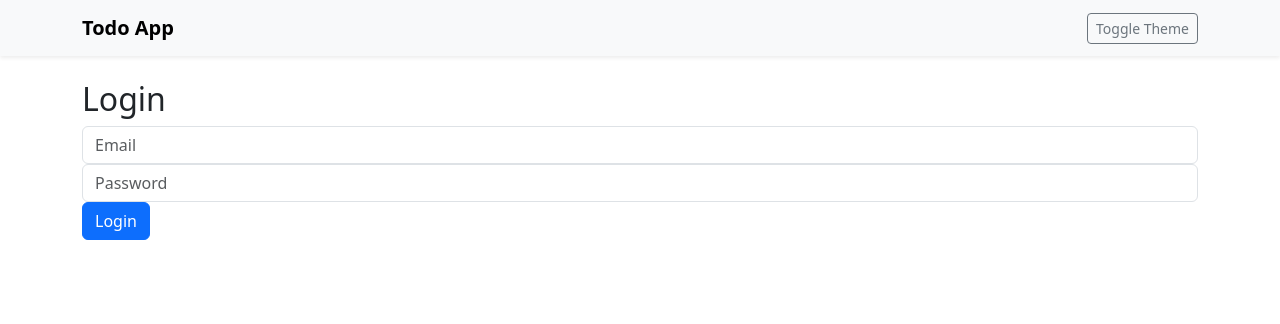
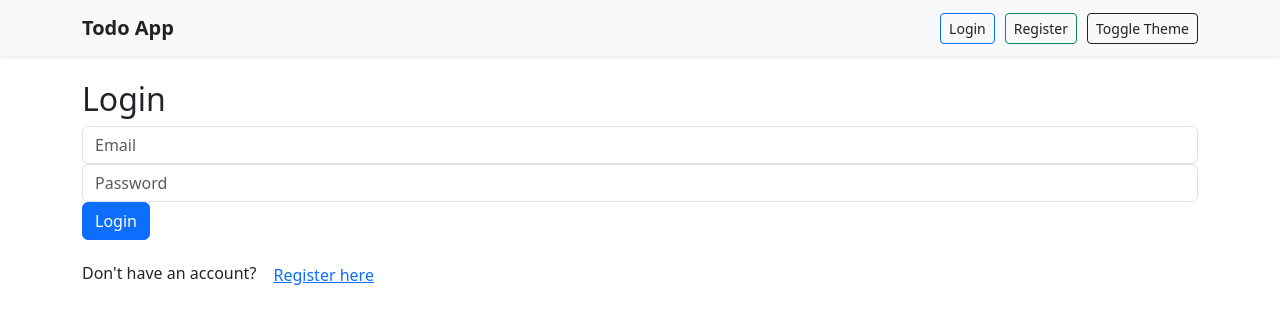
Before and after one commit to Diana09877/Todo_project, a Django app: page /login/ in a window 1280 px wide. Shown: the top 324 px of the page. Run offline with Django 4.2, Linux system fonts and the light colour scheme.

Commit message:
add theme toogle with persistence, UI improvements and fix tasks route

```diff
--- a/templates/base.html
+++ b/templates/base.html
@@ -2,27 +2,72 @@
 <html lang="en" data-bs-theme="light">
 <head>
   <meta charset="UTF-8">
-  <title>Todo App</title>
+  <title>{% block title %}Todo App{% endblock %}</title>
+  <meta name="viewport" content="width=device-width, initial-scale=1">
+
   <link href="https://cdn.jsdelivr.net/npm/bootstrap@5.3.3/dist/css/bootstrap.min.css" rel="stylesheet">
   <link href="https://cdnjs.cloudflare.com/ajax/libs/animate.css/4.1.1/animate.min.css" rel="stylesheet">
+
+  <style>
+    :root[data-bs-theme="light"] .navbar-custom {
+      background-color: #f8f9fa;
+      color: #222;
+    }
+
+    :root[data-bs-theme="dark"] .navbar-custom {
+      background-color: #1a1a1a;
+      color: #eee;
+    }
+
+    .navbar-custom .navbar-brand,
+    .navbar-custom .nav-link,
+    .navbar-custom .btn {
+      color: inherit !important;
+    }
+
+    .navbar-custom .btn-outline-secondary {
+      border-color: currentColor;
+    }
+  </style>
+
   <script>
+    document.addEventListener("DOMContentLoaded", function () {
+      const savedTheme = localStorage.getItem("theme");
+      if (savedTheme) {
+        document.documentElement.setAttribute("data-bs-theme", savedTheme);
+      }
+    });
+
     function toggleTheme() {
       const html = document.documentElement;
       const current = html.getAttribute('data-bs-theme');
-      html.setAttribute('data-bs-theme', current === 'light' ? 'dark' : 'light');
+      const next = current === 'light' ? 'dark' : 'light';
+      html.setAttribute('data-bs-theme', next);
+      localStorage.setItem("theme", next);
     }
   </script>
 </head>
 <body class="bg-body text-body">
 
-<nav class="navbar navbar-expand-lg bg-light shadow-sm mb-4">
+<nav class="navbar navbar-expand-lg shadow-sm mb-4 navbar-custom">
   <div class="container">
     <a class="navbar-brand fw-bold" href="/">Todo App</a>
-    <button onclick="toggleTheme()" class="btn btn-sm btn-outline-secondary ms-auto">Toggle Theme</button>
+
+    <div class="ms-auto d-flex align-items-center" style="gap: 10px;">
+      {% if request.user.is_authenticated %}
+        <a href="{% url 'task_list' %}" class="btn btn-sm btn-outline-primary">My Tasks</a>
+        <a href="{% url 'logout' %}" class="btn btn-sm btn-outline-danger">Logout</a>
+      {% else %}
+        <a href="{% url 'login' %}" class="btn btn-sm btn-outline-primary">Login</a>
+        <a href="{% url 'register' %}" class="btn btn-sm btn-outline-success">Register</a>
+      {% endif %}
+      <button onclick="toggleTheme()" class="btn btn-sm btn-outline-secondary">Toggle Theme</button>
+    </div>
   </div>
 </nav>
 
-<main class="container">
+<!-- MAIN CONTENT -->
+<main class="container mb-5">
   {% if messages %}
     {% for message in messages %}
       <div class="alert alert-warning alert-dismissible fade show" role="alert">
@@ -35,6 +80,7 @@
   {% block content %}{% endblock %}
 </main>
 
+<!-- Bootstrap JS -->
 <script src="https://cdn.jsdelivr.net/npm/bootstrap@5.3.3/dist/js/bootstrap.bundle.min.js"></script>
 </body>
 </html>
--- a/templates/login.html
+++ b/templates/login.html
@@ -1,5 +1,6 @@
 {% extends 'base.html' %}
 {% block title %}Login{% endblock %}
+
 {% block content %}
 <h2>Login</h2>
 <form method="post">
@@ -12,4 +13,10 @@
     </div>
     <button type="submit" class="btn btn-primary">Login</button>
 </form>
+
+<!-- Link to registration page -->
+<p class="mt-3">
+    Don't have an account?
+    <a href="{% url 'register' %}" class="btn btn-link">Register here</a>
+</p>
 {% endblock %}
--- a/users/views.py
+++ b/users/views.py
@@ -50,7 +50,7 @@ def login_view(request):
             return redirect('task_list')
         else:
             messages.error(request, 'Invalid email or password')
-            return redirect('login')
+            return redirect('register')
 
     return render(request, 'login.html')
 
```
Also changed, not shown: tasks/views.py (+6 -32 lines), db.sqlite3.
